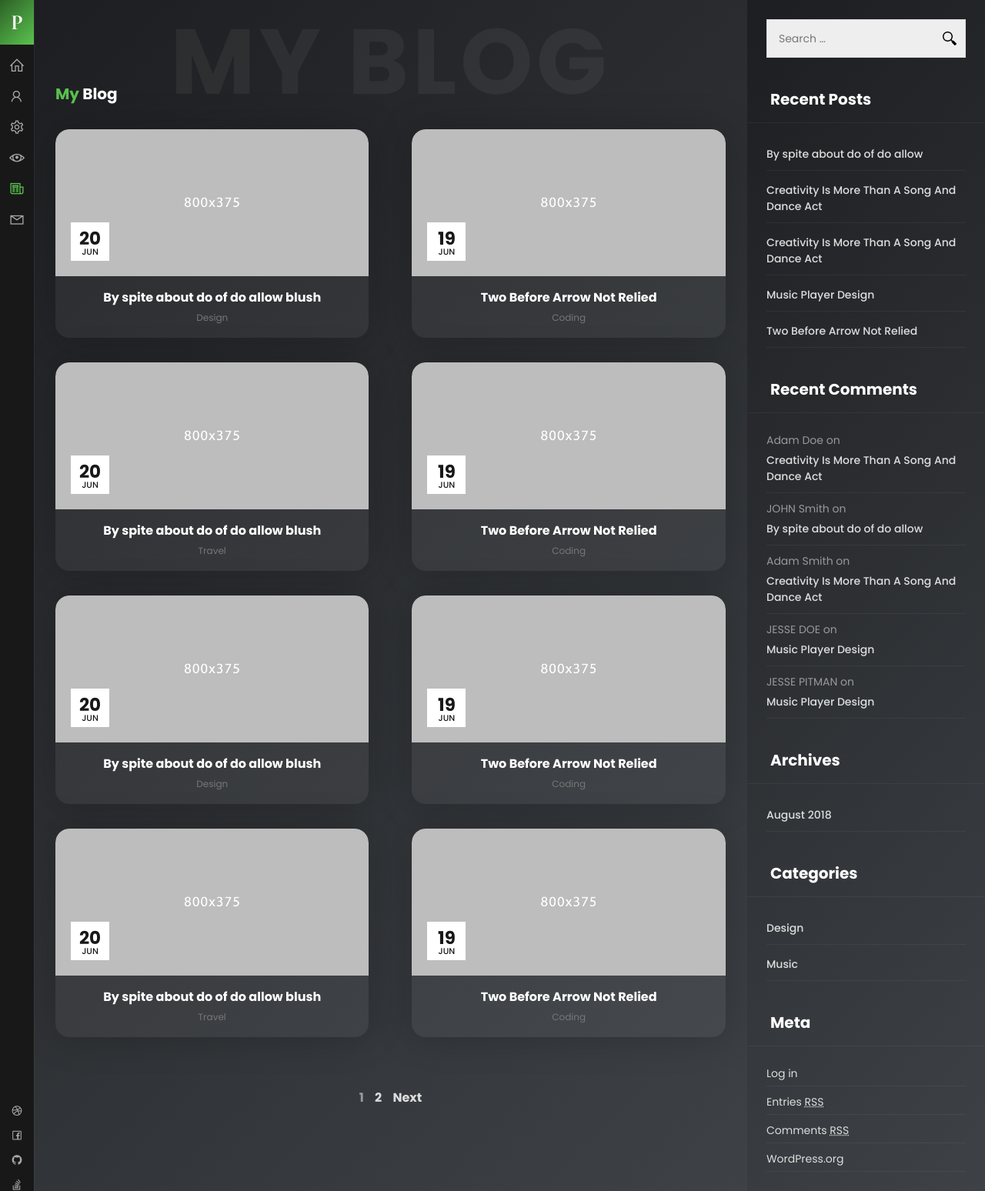
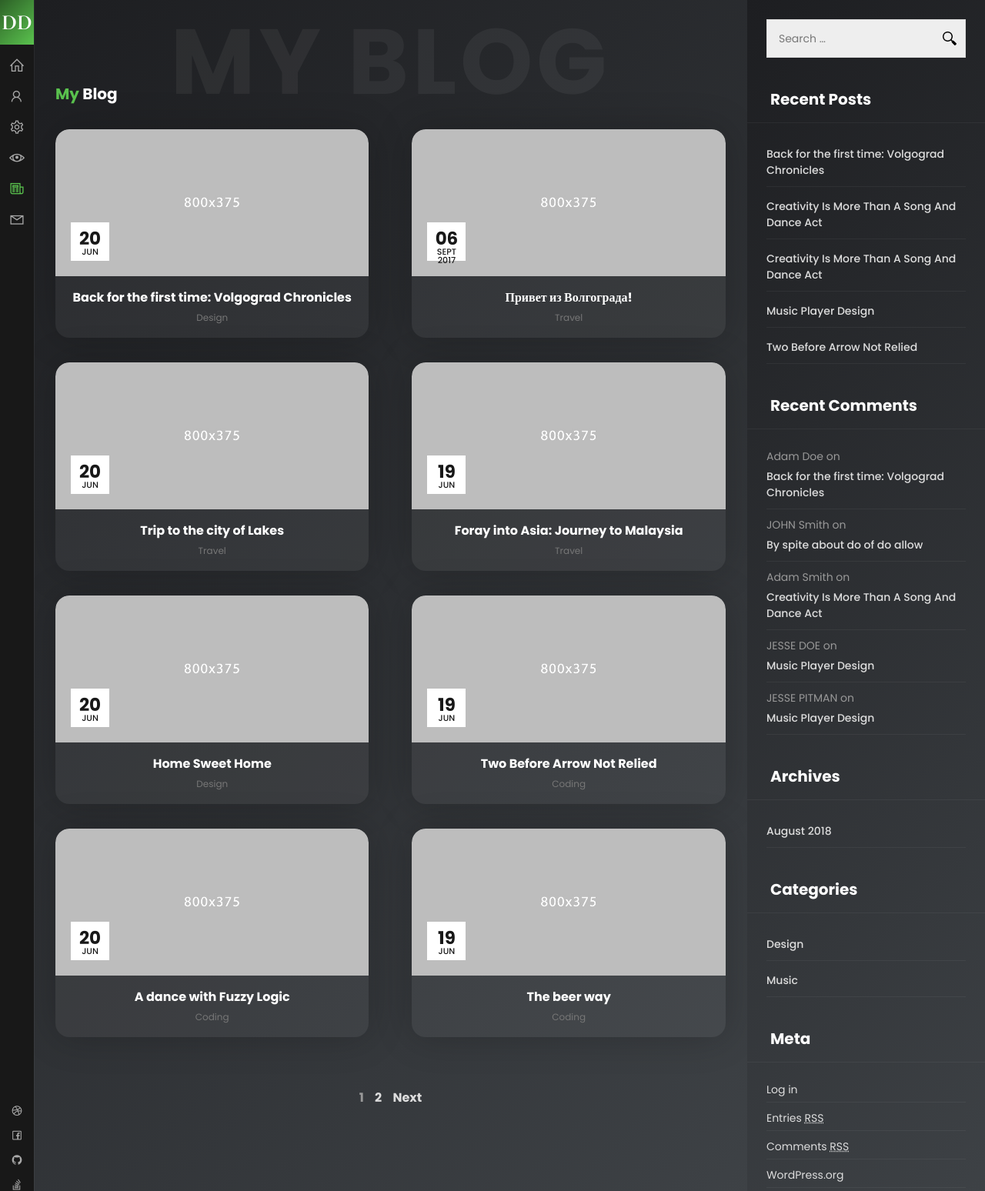
Before and after one commit to dikedim/flask_portfolio, a Flask app: page /blog in a window 1280 px wide. Shown: the top 1548 px of the page at 77% size. Run offline with Flask 2, Linux system fonts and the light colour scheme; style sheets or scripts are compiled from the project's sources; some libraries are stand-ins or nearby versions.

```diff
--- a/app/app.py
+++ b/app/app.py
@@ -1,18 +1,21 @@
 from flask import Flask, render_template, request
-#from views import *
-from .mobile.mobile import mobile_bp
-from .photography.photo import photo_bp
-from .web.web import web_bp
+# from views import *
+from .mobile import mobile_bp
+from .photography import photo_bp
+from .web import web_bp
 from .home.main import home_bp
+from .desktop import desktop_bp
+from .video import video_bp
 
 
-#app = Flask(__name__, static_url_path="")
-app = Flask(__name__)
+# app = Flask(__name__, static_url_path="")
+app = Flask(__name__, template_folder="templates")
 app.register_blueprint(mobile_bp)
 app.register_blueprint(photo_bp)
 app.register_blueprint(web_bp)
 app.register_blueprint(home_bp)
-
+app.register_blueprint(desktop_bp)
+app.register_blueprint(video_bp)
 
 if __name__ == '__main__':
-    app.run(debug=True)
+    app.run(debug=True, host='0.0.0.0')
--- a/app/home/main.py
+++ b/app/home/main.py
@@ -19,11 +19,17 @@ def blog_post():
     return render_template("blog-post.html")
 
 
+@home_bp.errorhandler(404)
+def page_not_found(error):
+    return render_template('error_404.html'), 404
+
+
 @home_bp.route('/about', methods=['GET'])
 def about_card():
-    return redirect(url_for('home_bp.index') + '#about-card')
+    return render_template("index.html")
+#    return redirect(url_for('home_bp.index') + '#aboutcard')
 
 
 @home_bp.route('/resume', methods=['GET'])
 def resume_card():
-    return redirect(url_for('home_bp.index') + '#resume-card')
+    return redirect(url_for('home_bp.index') +  '#works-card' )
--- a/app/home/templates/blog.html
+++ b/app/home/templates/blog.html
@@ -7,11 +7,11 @@
 	-->
 	<meta charset="UTF-8" />
 	<meta http-equiv="X-UA-Compatible" content="IE=edge" />
-	<title>Dike Dim CV/Resume </title>
+	<title>DIKE DIM's Resume and Portfolio</title>
 	<meta name="viewport" content="width=device-width, initial-scale=1, maximum-scale=1" />
-	<meta name="description" content="Personal Portfolio and resume" />
-	<meta name="keywords" content="vcard, resposnive, resume, personal, card, cv, cards, portfolio" />
-	<meta name="author" content="beshleyua" />
+	<meta name="description" content="vCard & Resume for Dike T. Dim" />
+	<meta name="keywords" content="developer, programmer, researcher, resume, cv, cv, business card, portfolio" />
+	<meta name="author" content="cherniivolk" />
 
 	<!--
 		Load Fonts
@@ -46,7 +46,7 @@
 	<!--
 		Favicons
 	-->
-	<link rel="shortcut icon" href="images/favicons/favicon.ico">
+	<link rel="shortcut icon" href="{{ url_for('static', filename='images/favicons/favicon.ico')}}">
 
 </head>
 
@@ -74,7 +74,7 @@
 
 			<!-- logo -->
 			<div class="logo">
-				<a href="#"><span>P</span></a>
+				<a href="#"><span>DD</span></a>
 			</div>
 
 			<!-- menu -->
@@ -111,7 +111,7 @@
 						</a>
 					</li>
 					<li>
-						<a href="#contacts-card">
+						<a href="{{ url_for('home_bp.index', _anchor='contactlocation')}}">
 							<span class="icon la la-envelope"></span>
 							<span class="link">Contacts</span>
 						</a>
@@ -190,7 +190,83 @@
 											</a>
 										</div>
 										<div class="desc">
-											<a href="{{ url_for('home_bp.blog_post')}}" class="name">By spite about do of do allow blush</a>
+											<a href="{{ url_for('home_bp.blog_post')}}" class="name">Back for the first time: Volgograd Chronicles</a>
+											<div class="category">Design</div>
+										</div>
+									</div>
+								</div>
+
+								<!-- blog item -->
+								<div class="col col-m-12 col-t-12 col-d-6 col-d-lg-6">
+									<div class="box-item card-box">
+										<div class="image">
+											<a href="{{ url_for('home_bp.blog_post')}}">
+												<img src="{{ url_for('static', filename='images/blog/blog2.jpg')}}" alt="">
+												<span class="info">
+													<span class="icon la la-newspaper-o"></span>
+												</span>
+												<span class="date"><strong>06</strong>Sept 2017</span>
+											</a>
+										</div>
+										<div class="desc">
+											<a href="{{ url_for('home_bp.blog_post')}}" class="name">Привет из Волгограда!</a>
+											<div class="category">Travel</div>
+										</div>
+									</div>
+								</div>
+
+								<!-- blog item -->
+								<div class="col col-m-12 col-t-12 col-d-6 col-d-lg-6">
+									<div class="box-item card-box">
+										<div class="image">
+											<a href="{{ url_for('home_bp.blog_post')}}">
+												<img src="{{ url_for('static', filename='images/blog/blog3.jpg')}}" alt="">
+												<span class="info">
+													<span class="icon la la-newspaper-o"></span>
+												</span>
+												<span class="date"><strong>20</strong>Jun</span>
+											</a>
+										</div>
+										<div class="desc">
+											<a href="{{ url_for('home_bp.blog_post')}}" class="name">Trip to the city of Lakes</a>
+											<div class="category">Travel</div>
+										</div>
+									</div>
+								</div>
+
+								<!-- blog item -->
+								<div class="col col-m-12 col-t-12 col-d-6 col-d-lg-6">
+									<div class="box-item card-box">
+										<div class="image">
+											<a href="{{ url_for('home_bp.blog_post')}}">
+												<img src="{{ url_for('static', filename='images/blog/blog2.jpg')}}" alt="">
+												<span class="info">
+													<span class="icon la la-newspaper-o"></span>
+												</span>
+												<span class="date"><strong>19</strong>Jun</span>
+											</a>
+										</div>
+										<div class="desc">
+											<a href="{{ url_for('home_bp.blog_post')}}" class="name">Foray into Asia: Journey to Malaysia</a>
+											<div class="category">Travel</div>
+										</div>
+									</div>
+								</div>
+
+								<!-- blog item -->
+								<div class="col col-m-12 col-t-12 col-d-6 col-d-lg-6">
+									<div class="box-item card-box">
+										<div class="image">
+											<a href="{{ url_for('home_bp.blog_post')}}">
+												<img src="{{ url_for('static', filename='images/blog/blog1.jpg')}}" alt="">
+												<span class="info">
+													<span class="icon la la-newspaper-o"></span>
+												</span>
+												<span class="date"><strong>20</strong>Jun</span>
+											</a>
+										</div>
+										<div class="desc">
+											<a href="{{ url_for('home_bp.blog_post')}}" class="name">Home Sweet Home</a>
 											<div class="category">Design</div>
 										</div>
 									</div>
@@ -228,8 +304,8 @@
 											</a>
 										</div>
 										<div class="desc">
-											<a href="{{ url_for('home_bp.blog_post')}}" class="name">By spite about do of do allow blush</a>
-											<div class="category">Travel</div>
+											<a href="{{ url_for('home_bp.blog_post')}}" class="name">A dance with Fuzzy Logic</a>
+											<div class="category">Coding</div>
 										</div>
 									</div>
 								</div>
@@ -247,83 +323,7 @@
 											</a>
 										</div>
 										<div class="desc">
-											<a href="{{ url_for('home_bp.blog_post')}}" class="name">Two Before Arrow Not Relied</a>
-											<div class="category">Coding</div>
-										</div>
-									</div>
-								</div>
-
-								<!-- blog item -->
-								<div class="col col-m-12 col-t-12 col-d-6 col-d-lg-6">
-									<div class="box-item card-box">
-										<div class="image">
-											<a href="{{ url_for('home_bp.blog_post')}}">
-												<img src="{{ url_for('static', filename='images/blog/blog1.jpg')}}" alt="">
-												<span class="info">
-													<span class="icon la la-newspaper-o"></span>
-												</span>
-												<span class="date"><strong>20</strong>Jun</span>
-											</a>
-										</div>
-										<div class="desc">
-											<a href="{{ url_for('home_bp.blog_post')}}" class="name">By spite about do of do allow blush</a>
-											<div class="category">Design</div>
-										</div>
-									</div>
-								</div>
-
-								<!-- blog item -->
-								<div class="col col-m-12 col-t-12 col-d-6 col-d-lg-6">
-									<div class="box-item card-box">
-										<div class="image">
-											<a href="{{ url_for('home_bp.blog_post')}}">
-												<img src="{{ url_for('static', filename='images/blog/blog2.jpg')}}" alt="">
-												<span class="info">
-													<span class="icon la la-newspaper-o"></span>
-												</span>
-												<span class="date"><strong>19</strong>Jun</span>
-											</a>
-										</div>
-										<div class="desc">
-											<a href="{{ url_for('home_bp.blog_post')}}" class="name">Two Before Arrow Not Relied</a>
-											<div class="category">Coding</div>
-										</div>
-									</div>
-								</div>
-
-								<!-- blog item -->
-								<div class="col col-m-12 col-t-12 col-d-6 col-d-lg-6">
-									<div class="box-item card-box">
-										<div class="image">
-											<a href="{{ url_for('home_bp.blog_post')}}">
-												<img src="{{ url_for('static', filename='images/blog/blog3.jpg')}}" alt="">
-												<span class="info">
-													<span class="icon la la-newspaper-o"></span>
-												</span>
-												<span class="date"><strong>20</strong>Jun</span>
-											</a>
-										</div>
-										<div class="desc">
-											<a href="{{ url_for('home_bp.blog_post')}}" class="name">By spite about do of do allow blush</a>
-											<div class="category">Travel</div>
-										</div>
-									</div>
-								</div>
-
-								<!-- blog item -->
-								<div class="col col-m-12 col-t-12 col-d-6 col-d-lg-6">
-									<div class="box-item card-box">
-										<div class="image">
-											<a href="{{ url_for('home_bp.blog_post')}}">
-												<img src="{{ url_for('static', filename='images/blog/blog2.jpg')}}" alt="">
-												<span class="info">
-													<span class="icon la la-newspaper-o"></span>
-												</span>
-												<span class="date"><strong>19</strong>Jun</span>
-											</a>
-										</div>
-										<div class="desc">
-											<a href="{{ url_for('home_bp.blog_post')}}" class="name">Two Before Arrow Not Relied</a>
+											<a href="{{ url_for('home_bp.blog_post')}}" class="name">The beer way</a>
 											<div class="category">Coding</div>
 										</div>
 									</div>
@@ -356,7 +356,7 @@
 								<h2 class="widget-title">Recent Posts</h2>
 								<ul>
 									<li>
-										<a href="#">By spite about do of do allow</a>
+										<a href="#">Back for the first time: Volgograd Chronicles</a>
 									</li>
 									<li>
 										<a href="#">Creativity Is More Than A Song And Dance Act</a>
@@ -377,7 +377,7 @@
 								<ul id="recentcomments">
 									<li class="recentcomments">
 										<span class="comment-author-link">Adam Doe</span> on
-										<a href="">Creativity Is More Than A Song And Dance Act</a>
+										<a href="">Back for the first time: Volgograd Chronicles</a>
 									</li>
 									<li class="recentcomments">
 										<span class="comment-author-link">JOHN Smith</span> on
--- a/app/static/css/basic.css
+++ b/app/static/css/basic.css
@@ -1,6 +1,6 @@
 /*
-*	 Author: beshleyua
-*	 Author URL: http://themeforest.net/user/beshleyua
+*	 Author: cherniivolk
+*	 Author URL: http://dikedim.com
 */
 
 /* TABLE OF CONTENTS
--- a/app/static/css/blogs.css
+++ b/app/static/css/blogs.css
@@ -1,6 +1,6 @@
 /*
-*	 Author: beshleyua
-*	 Author URL: http://themeforest.net/user/beshleyua
+*	 Author: cherniivolk
+*	 Author URL: https://dikedim.com
 */
 
 /* TABLE OF CONTENTS
--- a/app/static/css/layout.css
+++ b/app/static/css/layout.css
@@ -1,6 +1,6 @@
 /*
-*	 Author: beshleyua
-*	 Author URL: http://themeforest.net/user/beshleyua
+*	 Author: cherniivolk
+*	 Author URL: http://dikedim.com
 */
 
 /* TABLE OF CONTENTS
--- a/app/static/css/rtl.css
+++ b/app/static/css/rtl.css
@@ -1,6 +1,6 @@
 /*
-*	 Author: beshleyua
-*	 Author URL: http://themeforest.net/user/beshleyua
+*	 Author: cherniivolk
+*	 Author URL: https://dikedim.com
 */
 
 /* TABLE OF CONTENTS
--- a/app/static/less/layout.less
+++ b/app/static/less/layout.less
@@ -5,8 +5,8 @@
 
 
 /*
-*   Author: beshleyua
-*   Author URL: http://themeforest.net/user/beshleyua
+*   User: cherniivolk
+*   URL: https://dikedi,.com
 */
 
 
--- a/requirements.txt
+++ b/requirements.txt
@@ -0,0 +1 @@
+flask
```
Also changed, not shown: app/home/templates/blog-post.html (+7 -6 lines), app/photography/photo.py (deleted, +0 -21 lines), app/photography/templates/layout.html (deleted, +0 -79 lines), app/static/css/drop.css (added, +41 -0 lines), app/video/__init__.py (added, +22 -0 lines), app/video/templates/video_portfolio.html (added, +10 -0 lines), app/mobile/templates/mobile_post.html (added), app/photography/templates/photo_post.html (added), app/static/images/bg.jpg, app/web/templates/web_post.html (added).
